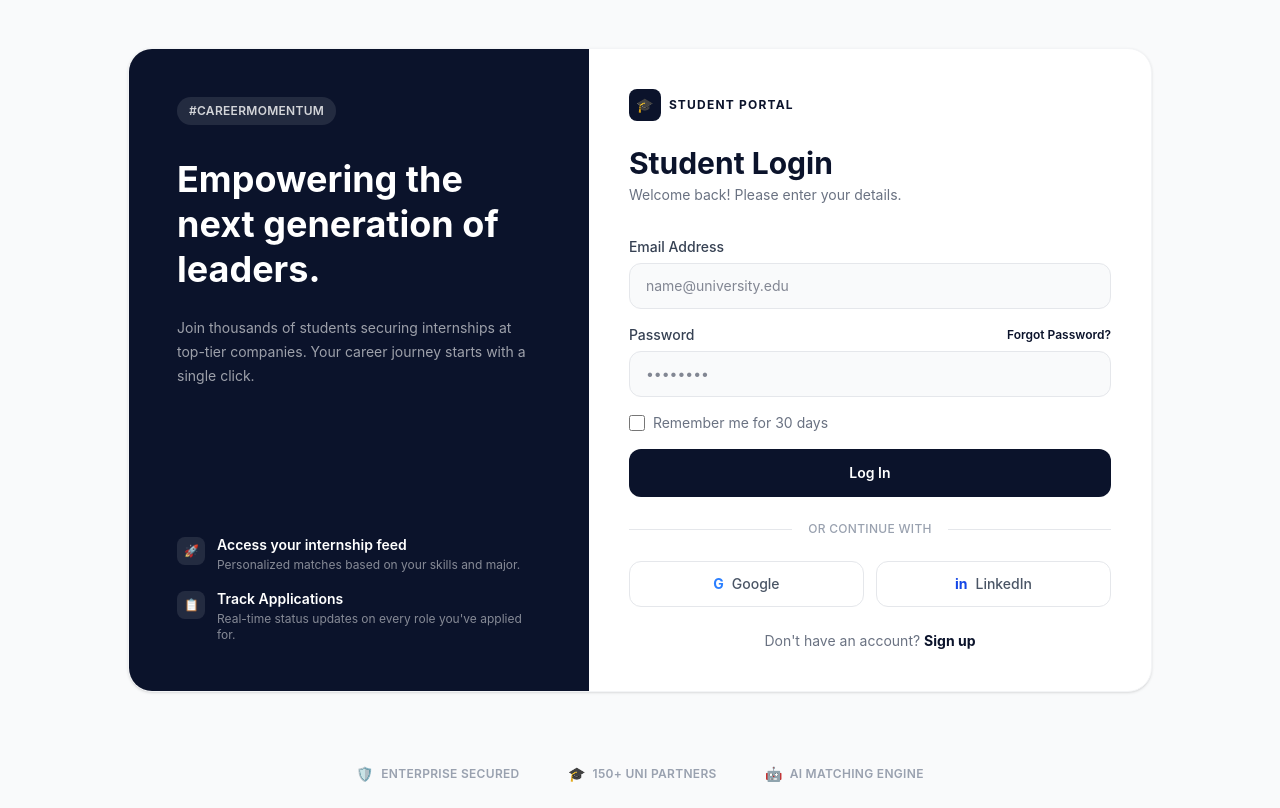
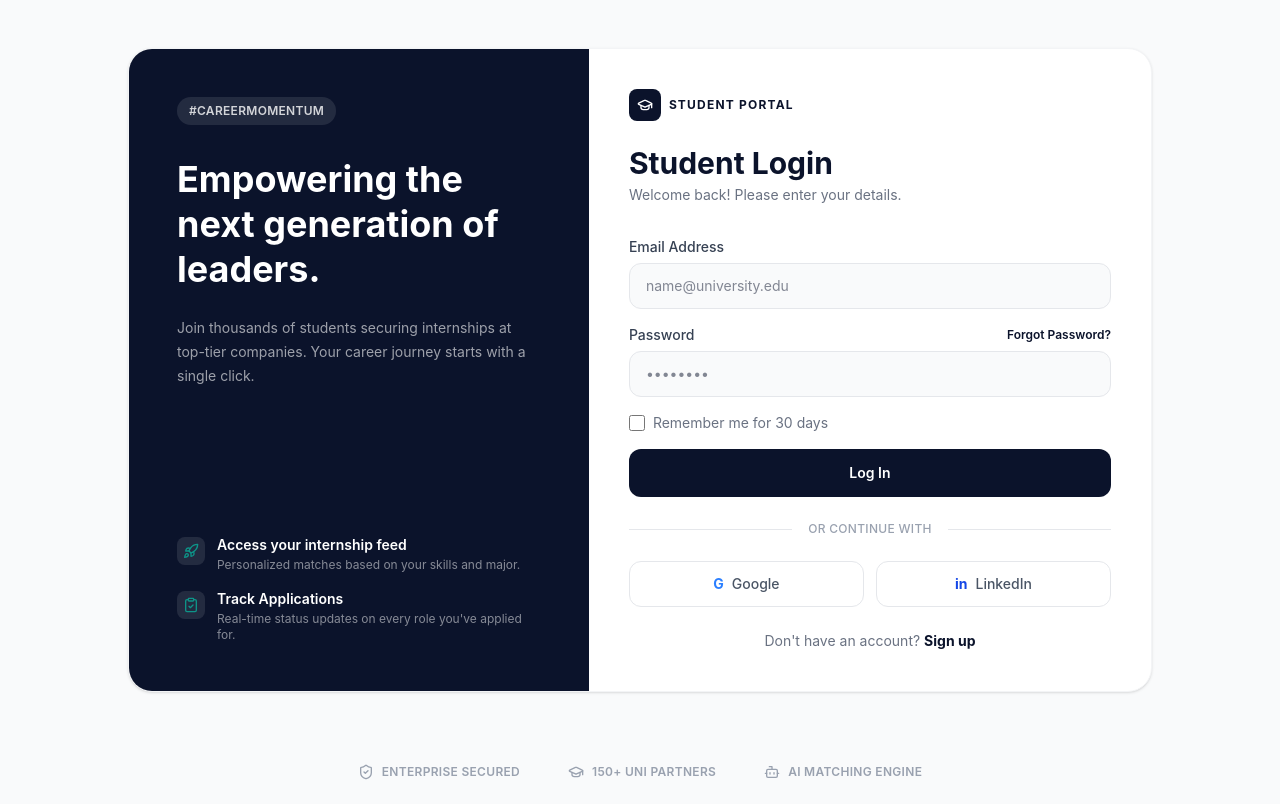
Before and after one commit to CyrilAshong/UniIntern-Web, a React (Vite) app: page /student/login in a window 1280 px wide. Built offline with nearby package versions, Linux system fonts and the light colour scheme.

Commit message:
style(auth): refine student login page design and icons

```diff
--- a/src/pages/auth/StudentLoginPage.tsx
+++ b/src/pages/auth/StudentLoginPage.tsx
@@ -1,5 +1,13 @@
 import { useState } from 'react';
 import { Link, useNavigate } from 'react-router-dom';
+import {
+  Rocket,
+  ClipboardCheck,
+  GraduationCap,
+  ShieldCheck,
+  Bot,
+  Loader2,
+} from 'lucide-react';
 import { useAuth } from '../../context/AuthContext';
 import { loginUser } from '../../services/authService';
 
@@ -59,7 +67,7 @@ const StudentLoginPage = () => {
             <div className="space-y-4">
               <div className="flex items-start gap-3">
                 <div className="w-7 h-7 bg-white/10 rounded-lg flex items-center justify-center flex-shrink-0 mt-0.5">
-                  <span className="text-teal text-xs">🚀</span>
+                  <Rocket className="size-4 text-teal" />
                 </div>
                 <div>
                   <p className="text-white text-sm font-semibold">
@@ -72,7 +80,7 @@ const StudentLoginPage = () => {
               </div>
               <div className="flex items-start gap-3">
                 <div className="w-7 h-7 bg-white/10 rounded-lg flex items-center justify-center flex-shrink-0 mt-0.5">
-                  <span className="text-teal text-xs">📋</span>
+                  <ClipboardCheck className="size-4 text-teal" />
                 </div>
                 <div>
                   <p className="text-white text-sm font-semibold">
@@ -90,7 +98,7 @@ const StudentLoginPage = () => {
           <div className="flex-1 p-10 flex flex-col justify-center">
             <div className="flex items-center gap-2 mb-6">
               <div className="w-8 h-8 bg-navy rounded-lg flex items-center justify-center">
-                <span className="text-white text-sm">🎓</span>
+                <GraduationCap className="size-4 text-white" />
               </div>
               <span className="text-xs font-bold text-navy tracking-widest uppercase">
                 Student Portal
@@ -154,8 +162,15 @@ const StudentLoginPage = () => {
               <button
                 type="submit"
                 disabled={isLoading}
-                className="w-full bg-navy text-white font-semibold py-3.5 rounded-xl hover:bg-navy-light transition-colors text-sm disabled:opacity-70">
-                {isLoading ? 'Logging in...' : 'Log In'}
+                className="w-full bg-navy text-white font-semibold py-3.5 rounded-xl hover:bg-navy-light transition-colors text-sm disabled:opacity-70 flex items-center justify-center gap-2">
+                {isLoading ? (
+                  <>
+                    <Loader2 className="size-4 animate-spin" />
+                    <span>Logging in...</span>
+                  </>
+                ) : (
+                  'Log In'
+                )}
               </button>
             </form>
 
@@ -192,14 +207,14 @@ const StudentLoginPage = () => {
       <div className="py-6 px-6">
         <div className="max-w-5xl mx-auto flex items-center justify-center gap-12">
           {[
-            { icon: '🛡️', label: 'Enterprise Secured' },
-            { icon: '🎓', label: '150+ Uni Partners' },
-            { icon: '🤖', label: 'AI Matching Engine' },
-          ].map((badge) => (
-            <div key={badge.label} className="flex items-center gap-2 text-gray-400">
-              <span className="text-sm">{badge.icon}</span>
+            { icon: ShieldCheck, label: 'Enterprise Secured' },
+            { icon: GraduationCap, label: '150+ Uni Partners' },
+            { icon: Bot, label: 'AI Matching Engine' },
+          ].map(({ icon: Icon, label }) => (
+            <div key={label} className="flex items-center gap-2 text-gray-400">
+              <Icon className="size-4 text-gray-400" />
               <span className="text-xs font-semibold tracking-wide uppercase">
-                {badge.label}
+                {label}
               </span>
             </div>
           ))}
```
